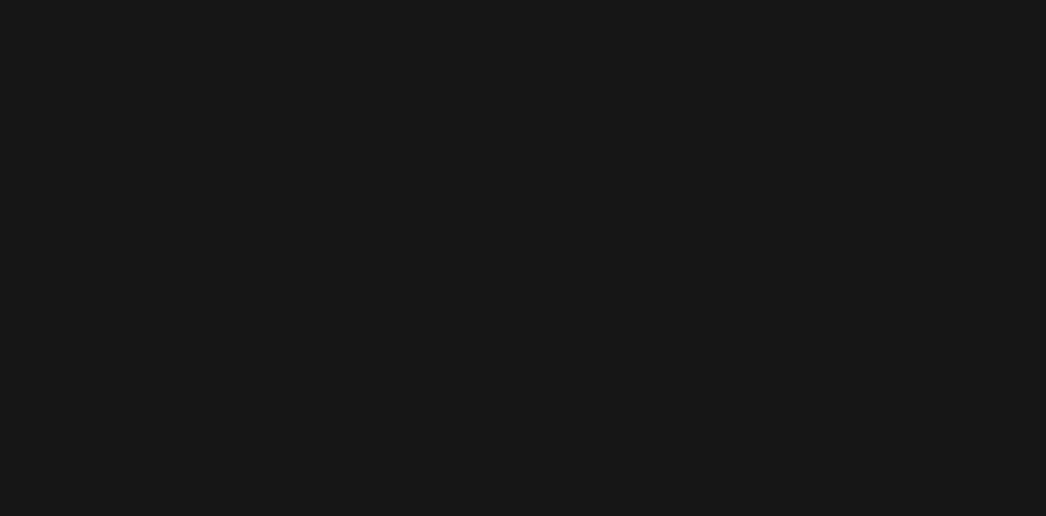
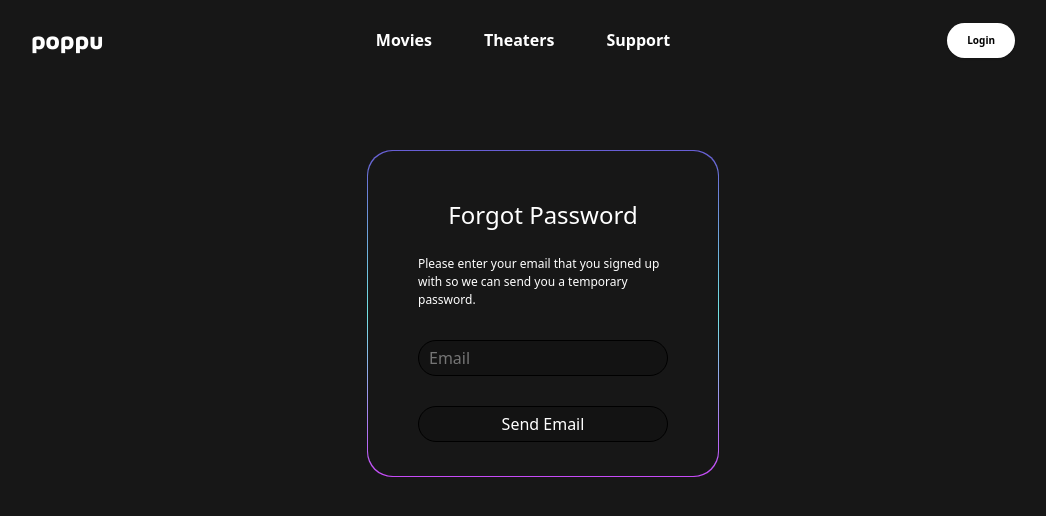
Before and after one commit to rcristea/poppu, a React (Create React App) app in the folder src/main/java/com/poppu/client/: page /forgot_password in a window 1280 px wide. Shown: the top 516 px of the page, without its empty margins (97-1143 px from the left). Built offline with nearby package versions, Linux system fonts and the light colour scheme.

Commit message:
Added forgot password frontend

```diff
--- a/src/main/java/com/poppu/client/src/components/app/App.css
+++ b/src/main/java/com/poppu/client/src/components/app/App.css
@@ -3,6 +3,10 @@
   src: url(../../assets/fonts/MavenPro-ExtraBold.woff2) format('woff2');
 }
 
+input {
+  padding-left: 10px !important;
+}
+
 .d-none {
   display: none;
 }
--- a/src/main/java/com/poppu/client/src/components/app/App.js
+++ b/src/main/java/com/poppu/client/src/components/app/App.js
@@ -22,6 +22,7 @@
 import ProfileComponent from '../default/Profile/Profile.component'
 import AddPaymentComponent from '../default/Profile/AddPaymentInfo.component'
 import Registration from '../default/Registration/Registration.component'
+import ForgotPassword from '../default/ForgotPassword/ForgotPassword.component'
 
 class App extends Component {
   constructor(props) {
@@ -40,6 +41,7 @@
           <Route path='/' exact={true} component={LandingPage} />
           <Route path='/login' exact={true} component={Login} />
           <Route path='/register' exact={true} component={Registration} />
+          <Route path='/forgot_password' exact={true} component={ForgotPassword} />
 
           <Route path='/booking/times' exact={true} component={SelectTimeComponent} />
           <Route path='/booking/seats' exact={true} component={SelectSeatComponent} />
--- /dev/null
+++ b/src/main/java/com/poppu/client/src/components/default/ForgotPassword/ForgotPassword.component.css
@@ -0,0 +1,29 @@
+.form-border-forgot-password {
+  margin: auto;
+  width: 352px;
+  height: 327px;
+  display: flex;
+  align-items: center;
+  justify-content: center;
+  border-radius: 25px;
+  background: hsla(283, 92%, 63%, 1);
+  background: linear-gradient(90deg, hsla(283, 92%, 63%, 1) 0%, hsla(180, 67%, 67%, 1) 50%, hsla(245, 58%, 60%, 1) 100%);
+  background: -moz-linear-gradient(90deg, hsla(283, 92%, 63%, 1) 0%, hsla(180, 67%, 67%, 1) 50%, hsla(245, 58%, 60%, 1) 100%);
+  background: -webkit-linear-gradient(90deg, hsla(283, 92%, 63%, 1) 0%, hsla(180, 67%, 67%, 1) 50%, hsla(245, 58%, 60%, 1) 100%);
+}
+
+.form-container-forgot-password {
+  width: 350px;
+  height: 325px;
+  border-radius: 25px;
+  background-color: #171717;
+  display: flex;
+  flex-direction: column;
+  align-items: center;
+}
+
+.form-container-forgot-password p {
+  color: #fff;
+  font-size: 0.75rem;
+  width: 250px;
+}
--- /dev/null
+++ b/src/main/java/com/poppu/client/src/components/default/ForgotPassword/ForgotPassword.component.js
@@ -0,0 +1,92 @@
+import { Component } from 'react'
+import {Link} from 'react-router-dom'
+import './ForgotPassword.component.css'
+import NavBar from '../NavBar/NavBar.component'
+
+
+export class ForgotPassword extends Component {
+  constructor(props) {
+    super(props);
+
+    this.state = {
+      email: '',
+      code: '',
+      hasSentEmail: false,
+    }
+
+    this.handleChange = this.handleChange.bind(this)
+    this.sendEmail = this.sendEmail.bind(this)
+    this.renderHasSentEmail = this.renderHasSentEmail.bind(this)
+  }
+
+  sendEmail() {
+    // TODO send email with code
+
+    this.setState({
+      hasSentEmail: true,
+    })
+  }
+
+  renderHasSentEmail() {
+    if (this.state.hasSentEmail) {
+      return (
+        <>
+          <p>Please enter your code that was sent to your email.</p>
+          <input
+            type='text'
+            placeholder='Code'
+            name='code'
+            autoComplete='code'
+            onChange={this.handleChange} />
+          <button type='submit'>Submit</button>
+        </>
+      )
+    } else {
+      return (
+        <>
+          <p>Please enter your email that you signed up with so we can send you a temporary password.</p>
+          <input
+            type='text'
+            placeholder='Email'
+            name='email'
+            autoComplete='email'
+            onChange={this.handleChange} />
+          <button onClick={this.sendEmail}>Send Email</button>
+        </>
+      )
+    }
+  }
+
+  handleChange(event) {
+    const {name, value} = event.target
+    this.setState({
+      [name]: value,
+    })
+  }
+
+
+  handleSubmit = (e) => {
+    e.preventDefault()
+  }
+
+  render() {
+    return (
+      <>
+        <NavBar />
+        <div className='login-container'>
+          <div className='form-border-forgot-password'>
+            <div className='form-container-forgot-password'>
+              <h1 className='form-header'>Forgot Password</h1>
+              <form className='form-login' onSubmit={this.handleSubmit}>
+                {this.renderHasSentEmail()}
+              </form>
+            </div>
+          </div>
+        </div>
+        {/*Footer here*/}
+      </>
+    )
+  }
+}
+
+export default ForgotPassword
```
